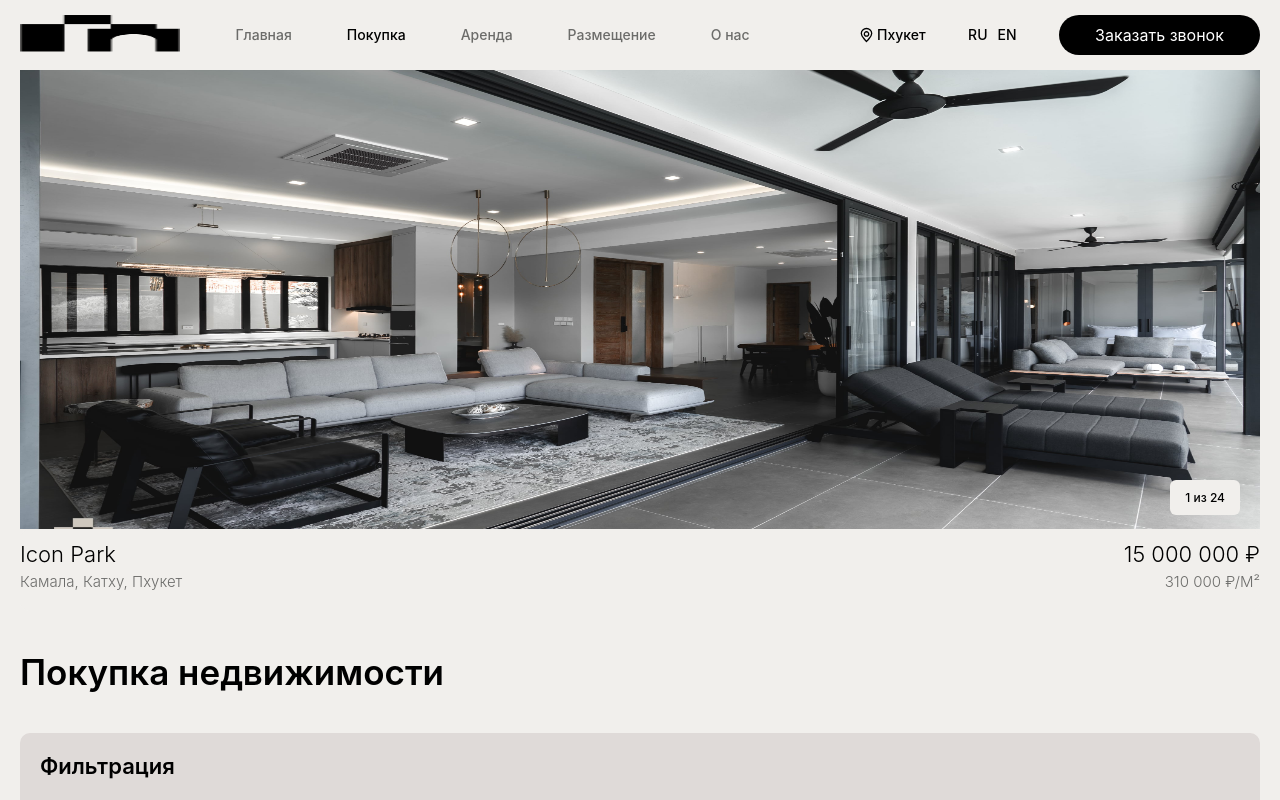
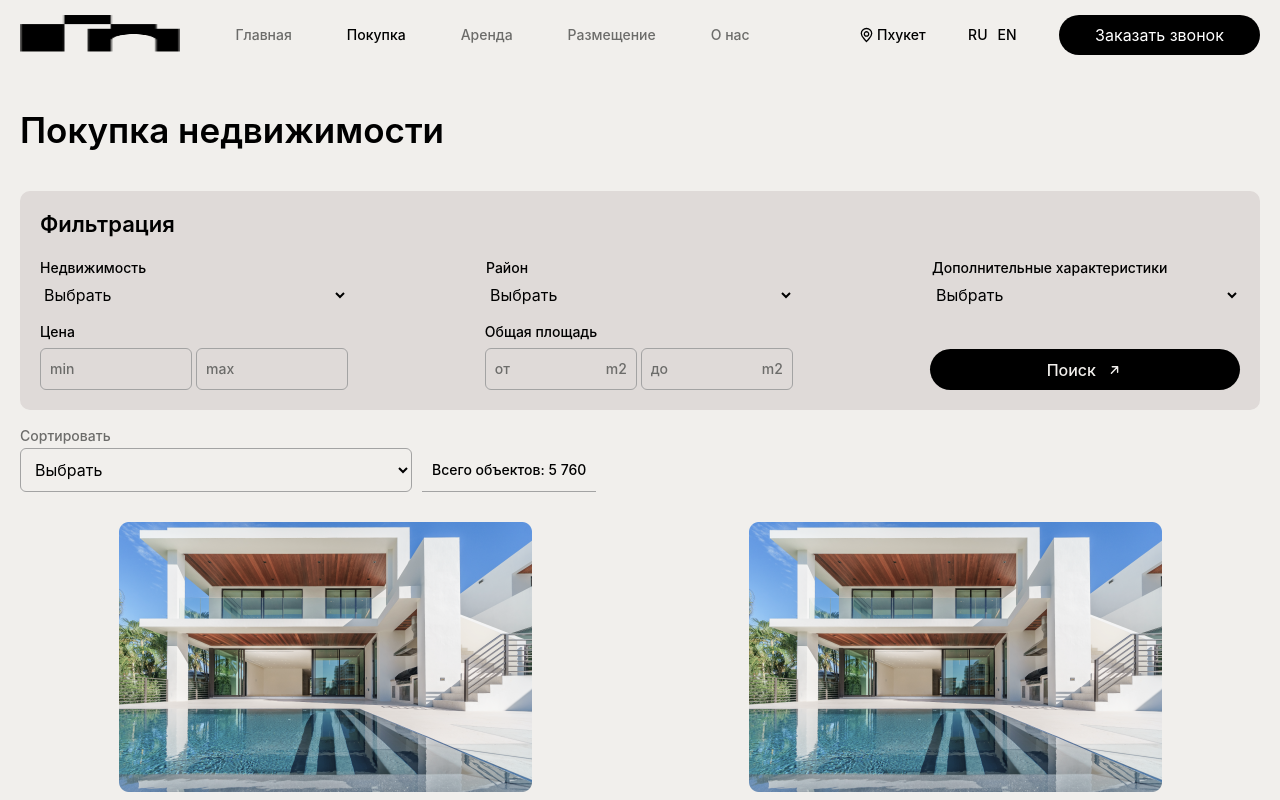
Before and after one commit to WhiteHanClean/Building, a Next.js app: page /Purchase/Purchase in a window 1280 px wide. Shown: the top 800 px of the page. Built offline with nearby package versions, Linux system fonts and the light colour scheme; a web font is replaced by a local one.

Commit message:
fix
delete in Purchase page

```diff
--- a/src/pages/Purchase/Purchase.tsx
+++ b/src/pages/Purchase/Purchase.tsx
@@ -1,12 +1,10 @@
 import FilterForm from "@/components/FilterForm/FilterForm";
 import ListOffers from "@/components/ListOffers/ListOffers";
-import ProductSlider from "@/components/ProductSlider/ProductSlider";
 import React from "react";
 
 const Purchase = () => {
   return (
     <div>
-      <ProductSlider />
       <FilterForm titleSection="Покупка недвижимости" />
       <ListOffers />
     </div>
```
